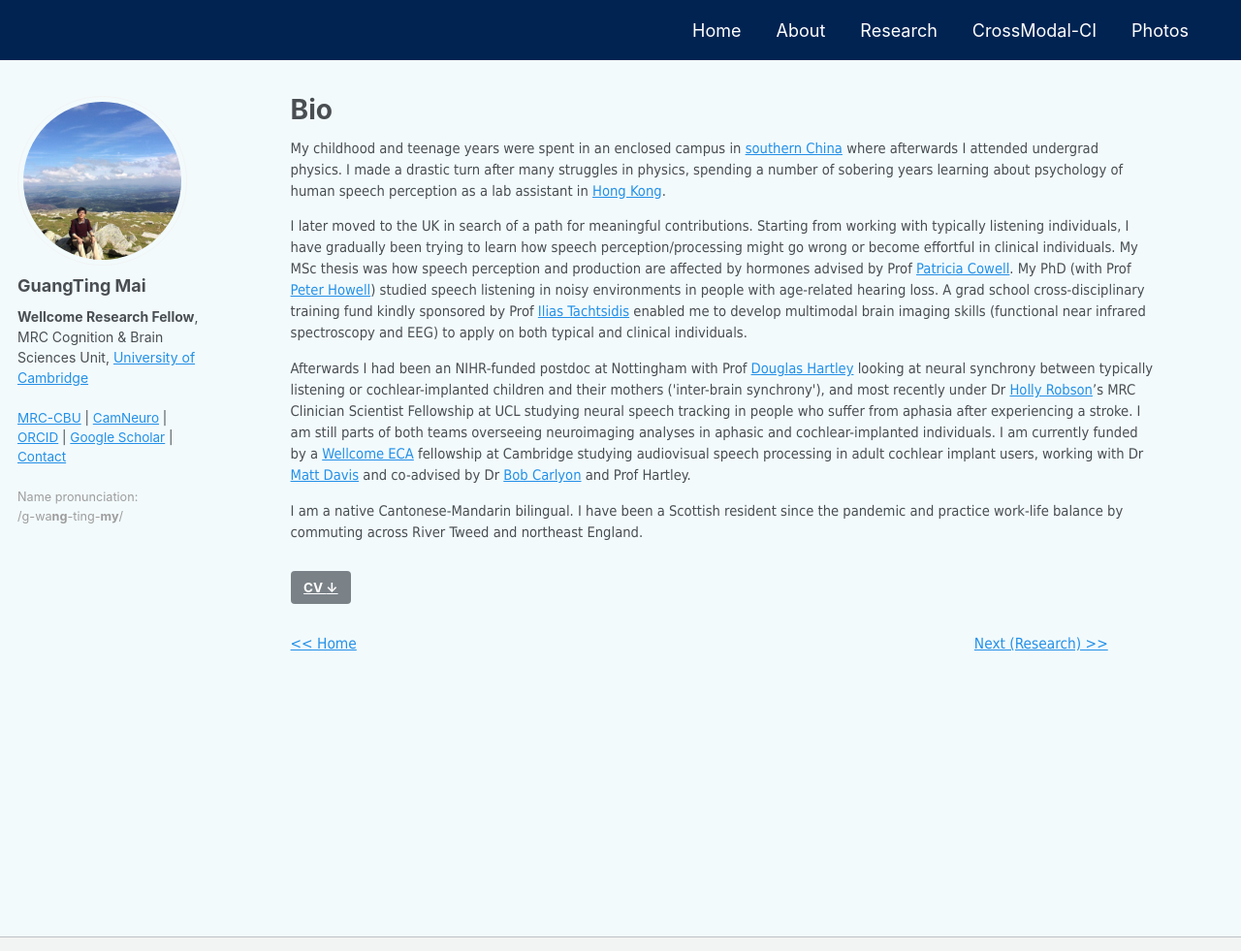
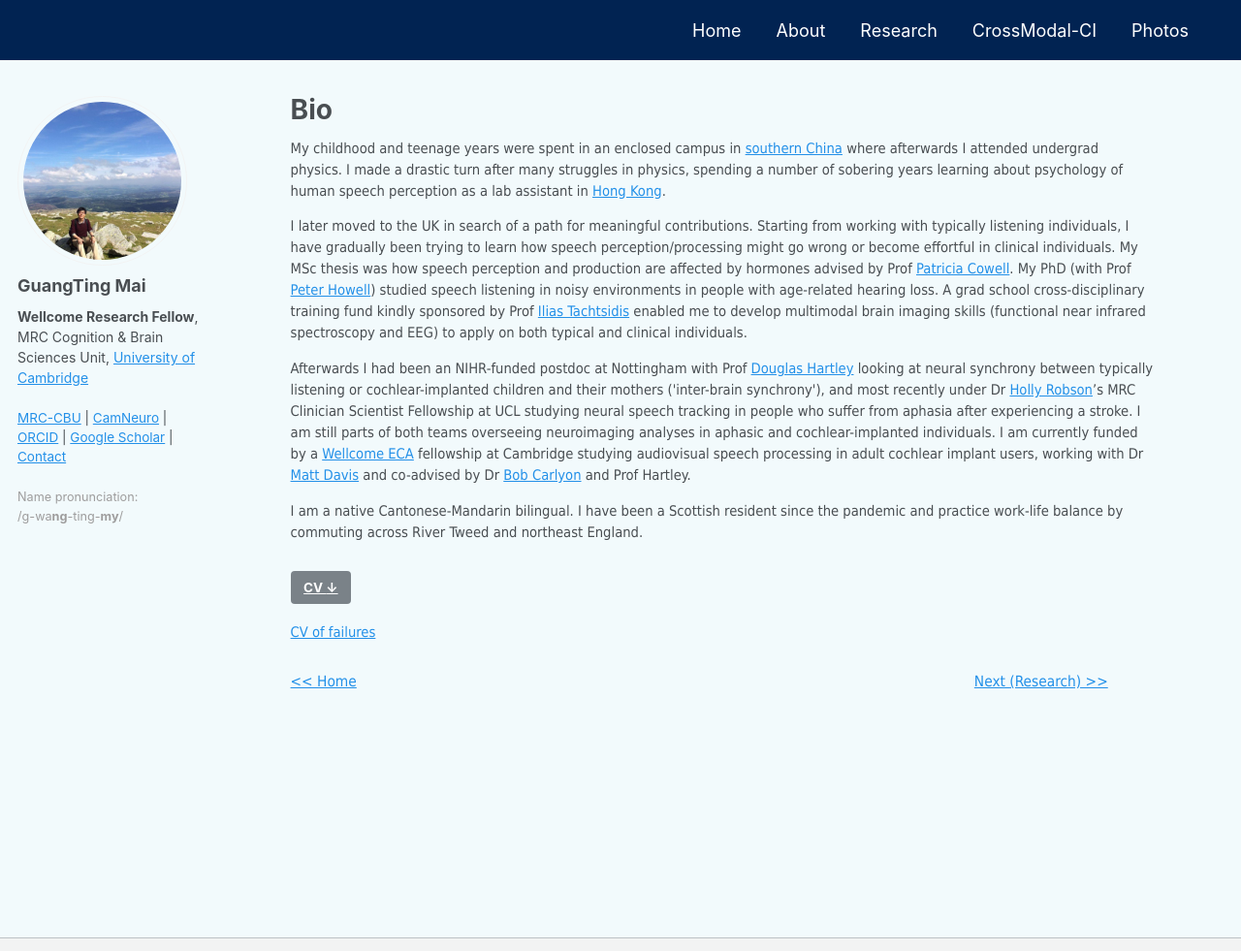
Before and after one commit to guangtingmai/guangtingmai.github.io, a Jekyll site: the page built from _pages/bio.html, in a window 1280 px wide and 1184 px high, cut to the strip 0-981 px from the top of the window. Shown: the whole strip at 97% size. Built offline with Jekyll 4.4.1, drawn with Linux system fonts in a browser that asks for light colours.

Commit message:
Update bio.html

```diff
--- a/_pages/bio.html
+++ b/_pages/bio.html
@@ -30,6 +30,7 @@ author_profile: true
 <div class="cv-download-links">
   <a href="{{ base_path }}/files/CV Guangting MAI Nov 2025.pdf" class="btn btn--primary">CV <strong>↓</strong></a>
 </div>
+<p span style="font-size: 11pt;font-family: Tahoma;line-height: 1.5;display: block;margin-bottom: 0.2vh"><a href="https://guangtingmai.github.io/cv-failures/">CV of failures</a></span></p>
 <br>
 <div style="font-size: 11pt;font-family:Tahoma;line-height: 1.5;" class="navigation-row">
   <span><a href="https://guangtingmai.github.io/readme/"><< Home</a></span>
```
